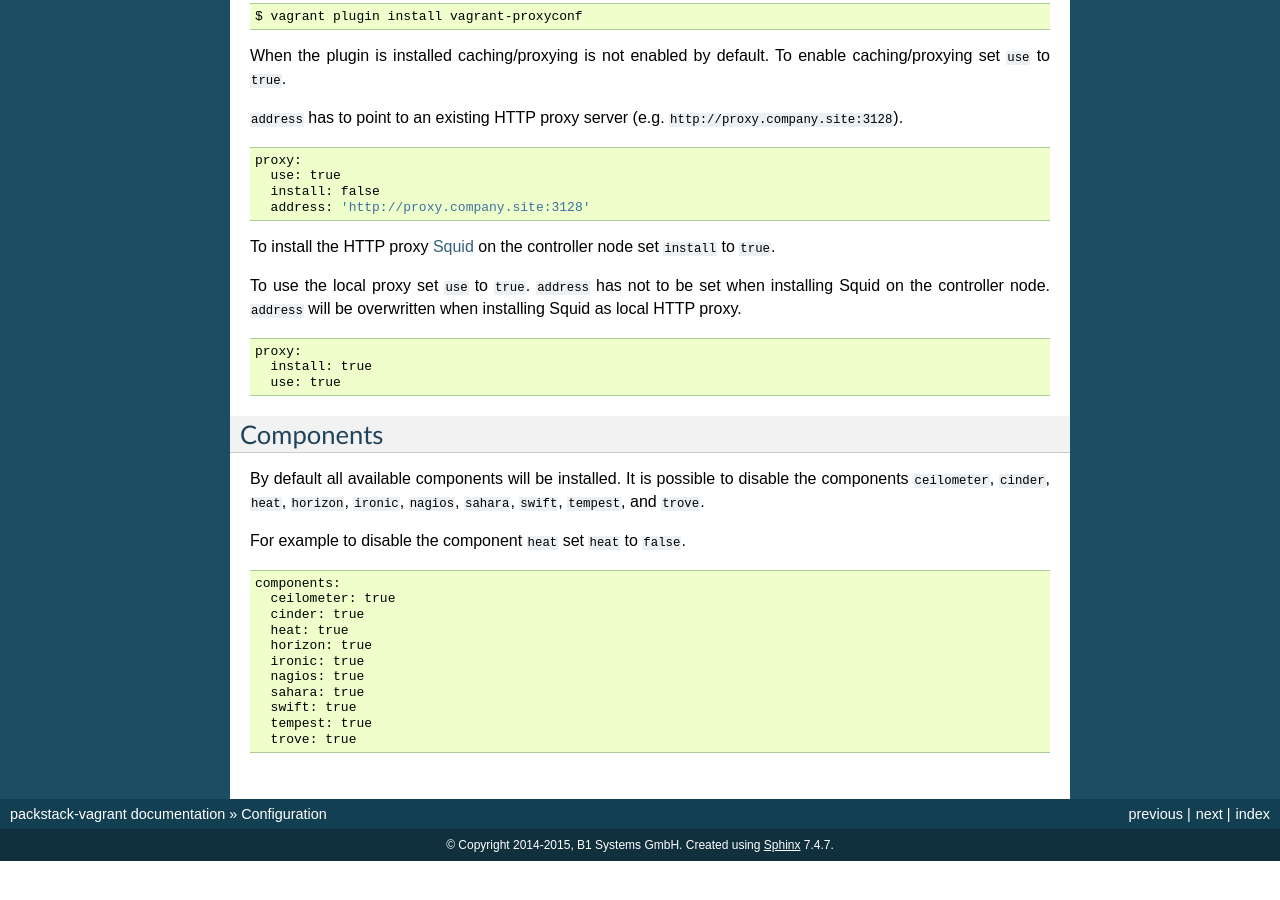
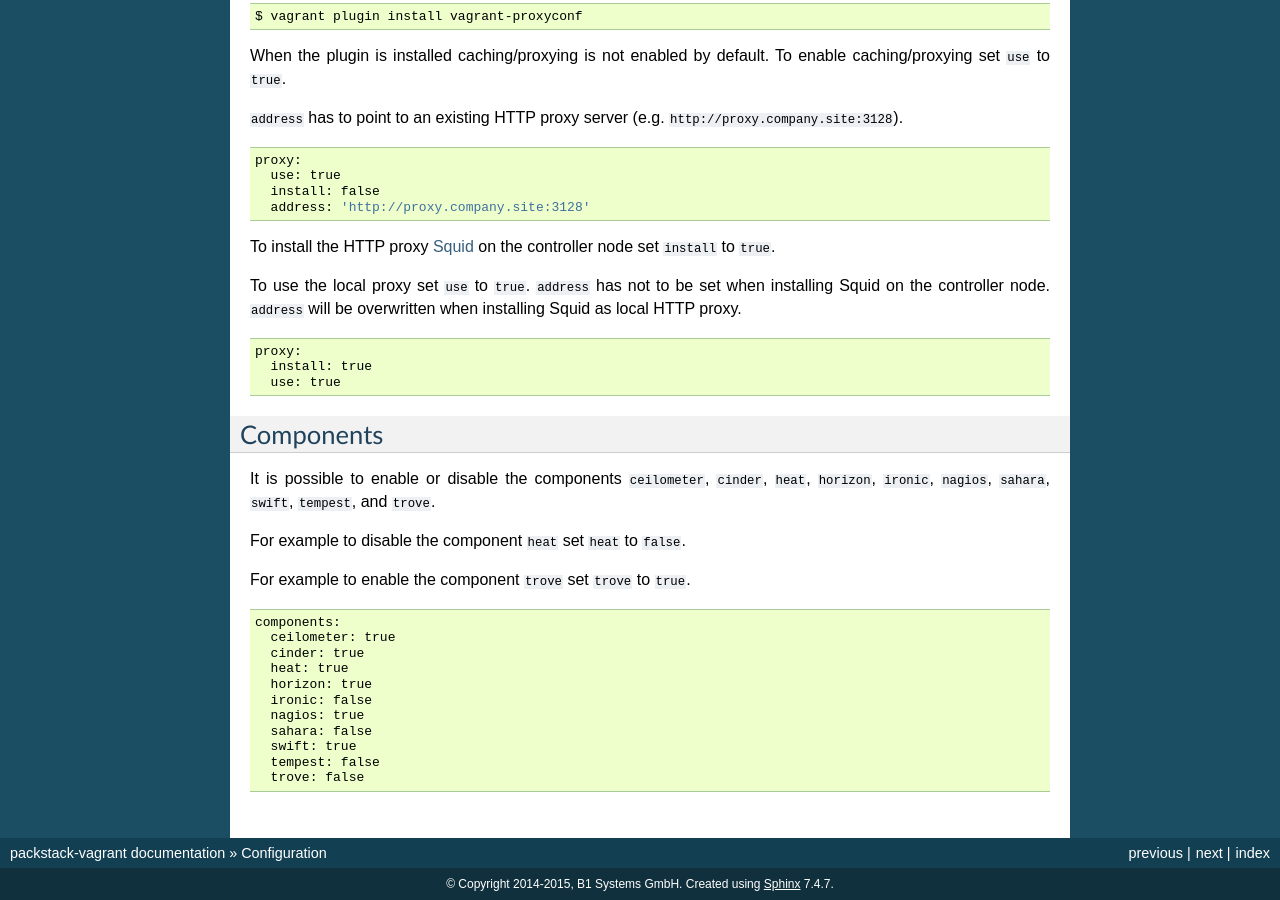
Before and after one commit to stackforge/packstack-vagrant, a Sphinx documentation site: the page built from doc/source/configuration.rst, in a window 1280 px wide and 900 px high, scrolled down 1825 px. Built offline with Sphinx 7.4.7, drawn with Linux system fonts in a browser that asks for light colours; before the commit the page ends 2686 px from its top, so only the background shows below that.

Commit message:
Disable ironic, sahara, tempest, and trove by default
Change-Id: I59b99f800d80c5ecbfd7cb85a991e83a72c81c2a

```diff
--- a/doc/source/configuration.rst
+++ b/doc/source/configuration.rst
@@ -154,11 +154,13 @@ overwritten when installing Squid as local HTTP proxy.
 Components
 ----------
 
-By default all available components will be installed. It is possible to
-disable the components ``ceilometer``, ``cinder``, ``heat``, ``horizon``,
-``ironic``, ``nagios``, ``sahara``, ``swift``, ``tempest``, and ``trove``.
+It is possible to enable or disable the components ``ceilometer``, ``cinder``,
+``heat``, ``horizon``, ``ironic``, ``nagios``, ``sahara``, ``swift``,
+``tempest``, and ``trove``.
 
 For example to disable the component ``heat`` set ``heat`` to ``false``.
+
+For example to enable the component ``trove`` set ``trove`` to ``true``.
 
 ::
 
@@ -167,9 +169,9 @@ For example to disable the component ``heat`` set ``heat`` to ``false``.
     cinder: true
     heat: true
     horizon: true
-    ironic: true
+    ironic: false
     nagios: true
-    sahara: true
+    sahara: false
     swift: true
-    tempest: true
-    trove: true
+    tempest: false
+    trove: false
```
Also changed, not shown: 1 other file.
